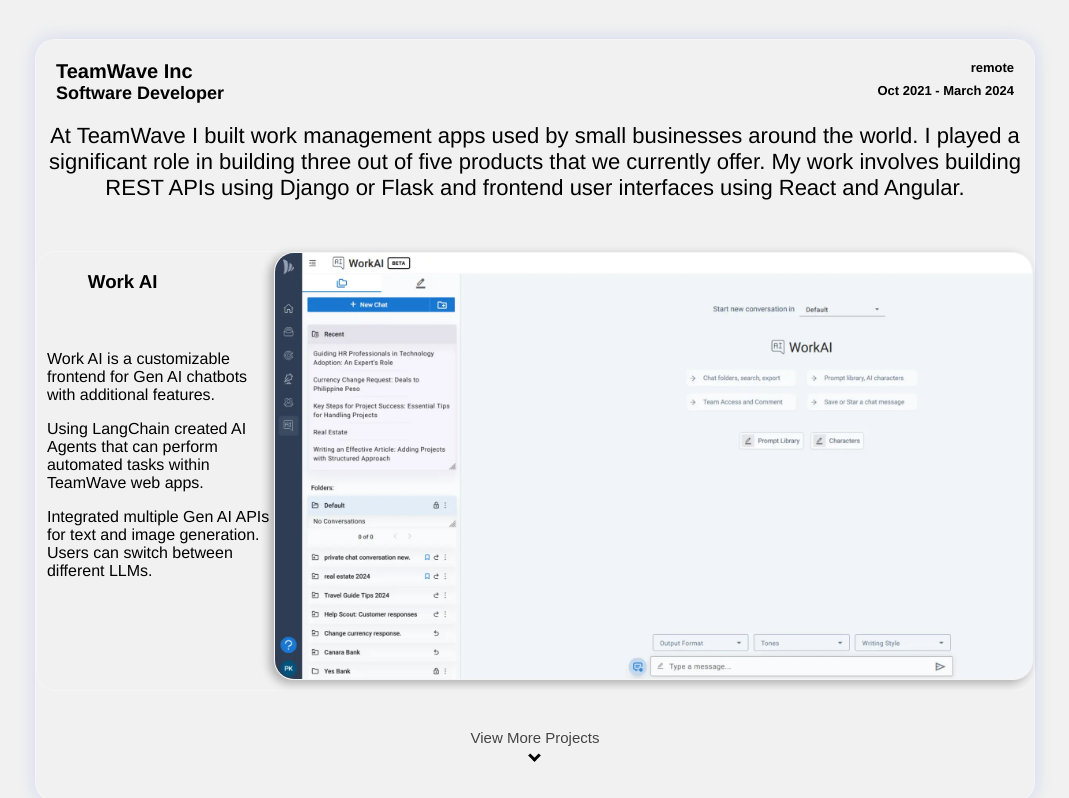
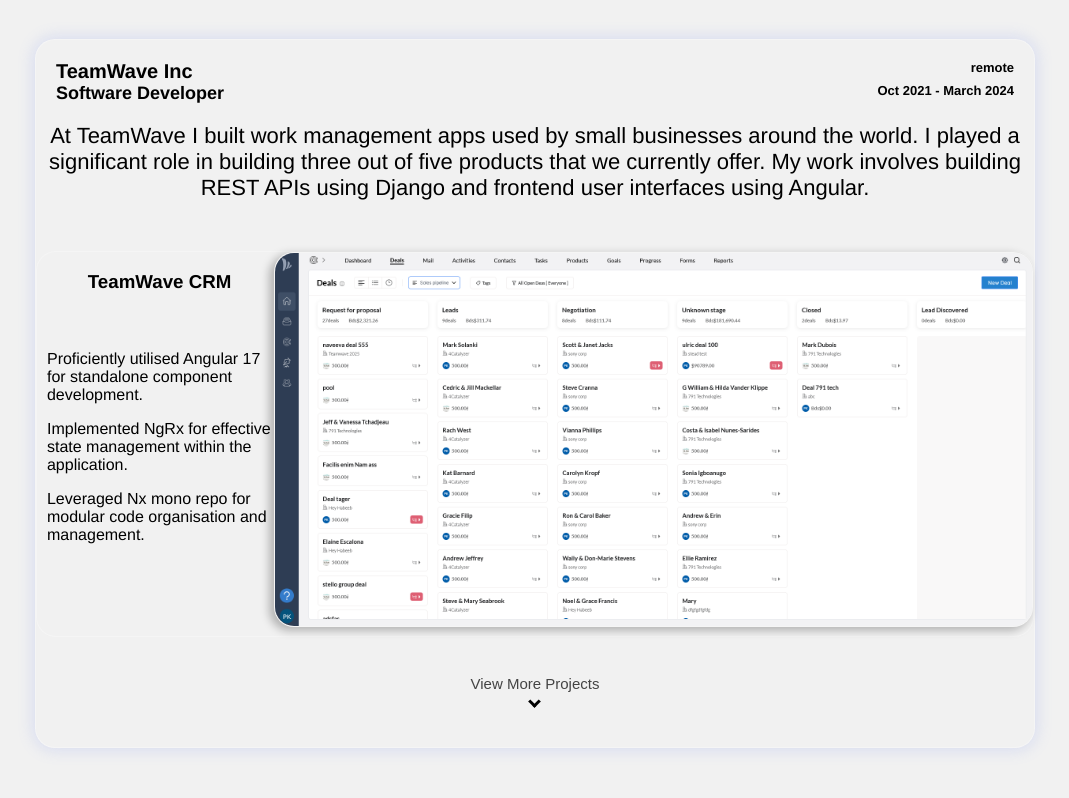
Before and after one commit to Abel-Tom/abel-tom, a React (Vite) app: page / in a window 1280 px wide. Shown: the part 1120-1918 px from the top of the page, without its empty margins (105-1174 px from the left). Built offline with nearby package versions, Linux system fonts and the light colour scheme.

Commit message:
created space

```diff
--- a/src/App.tsx
+++ b/src/App.tsx
@@ -5,7 +5,7 @@
 
 import crmImg from "./assets/crm-1.webp";
 import esignImg from "./assets/esign 1.webp"
-import workAI from "./assets/WorkAI.webp";
+
 import twitterImg from "./assets/twitter.png";
 import linkedInImg from "./assets/linkedin.png";
 import gitHubImg from "./assets/github.png";
@@ -35,22 +35,22 @@
 
   const aboutWork: string = `At TeamWave I built work management apps used by small businesses around the world.
   I played a significant role in building three out of five products that we currently offer.
-  My work involves building REST APIs using Django or Flask and frontend user interfaces using React and Angular. `
+  My work involves building REST APIs using Django and frontend user interfaces using Angular. `
   const stringList: string[] = ['Developer', 'Problem Solver', 'Designer'];
   // const baseUrl: string = 'http://localhost:8000/';
   const baseUrl: string = 'https://portfolio-dzsa.vercel.app/';
-  const [items, setItems] = useState([<ChatBubble name="ai" content={Sentanario}/>]);
+  const [items, setItems] = useState([<ChatBubble name="ai" content={Sentanario} />]);
   const [inputValue, setInputValue] = useState('');
 
   const addItem = (elem: JSX.Element, elem2?: JSX.Element) => {
-    if (elem2){
+    if (elem2) {
       setItems([...items, elem, elem2]);
-    }else{
+    } else {
       setItems([...items, elem]);
     }
   };
 
-  const handleInputChange = (event: ChangeEvent<HTMLInputElement>)=>{
+  const handleInputChange = (event: ChangeEvent<HTMLInputElement>) => {
     setInputValue(event?.target.value)
   }
 
@@ -61,7 +61,7 @@
     }
   };
 
-  const sendPostReq = async (url: string, message: string) =>{
+  const sendPostReq = async (url: string, message: string) => {
     const data = {
       message: message,
       refresh: refresh
@@ -69,10 +69,10 @@
 
     setRefresh(false);
     url = baseUrl.concat(url);
-    try{
+    try {
       const response = await axios.post(url, data);
       return response.data.message;
-    }catch(error: unknown) {
+    } catch (error: unknown) {
       const typedError = error as AxiosError;
       return typedError.code;
     }
@@ -83,18 +83,18 @@
       console.log("Input is empty, contains only whitespace or Sentanario is busy");
       return;
     }
-    const HumanBubble = (<ChatBubble name="user" content={inputValue}/>)
+    const HumanBubble = (<ChatBubble name="user" content={inputValue} />)
     addItem(HumanBubble)
     setLoading(true)
     const resp = await sendPostReq('reply', inputValue);
-    const AIBubble = <ChatBubble name="ai" content={resp}/>
+    const AIBubble = <ChatBubble name="ai" content={resp} />
     addItem(HumanBubble, AIBubble)
     setInputValue('')
     setLoading(false)
   }
 
 
-  const toggleDiv = (event: MouseEvent<HTMLButtonElement>)=>{
+  const toggleDiv = (event: MouseEvent<HTMLButtonElement>) => {
     const content = document.getElementsByClassName("content")[0] as HTMLElement;
     const clickedButton = event.currentTarget as HTMLButtonElement;
     const buttonDiv = clickedButton.childNodes[0] as HTMLDivElement;
@@ -123,21 +123,21 @@
   return (
 
     <div className="body-div">
-      <SpeedInsights/>
-      <Analytics/>
+      <SpeedInsights />
+      <Analytics />
       <div className="align-center-div ">
         <div className="spacer"></div>
-        <a  className="align-center-div" href="https://www.linkedin.com/in/abel-thomas-7b93a2212/">
-          <img   src={linkedInImg} className="icon" alt="LinkedIn Icon"/>
+        <a className="align-center-div" href="https://www.linkedin.com/in/abel-thomas-7b93a2212/">
+          <img src={linkedInImg} className="icon" alt="LinkedIn Icon" />
         </a>
-        <a  className="align-center-div" href="https://github.com/Abel-Tom/">
-          <img  src={gitHubImg} className="icon" alt="GitHub Icon"/>
+        <a className="align-center-div" href="https://github.com/Abel-Tom/">
+          <img src={gitHubImg} className="icon" alt="GitHub Icon" />
         </a>
-        <span  className="align-center-div span-hover" onClick={handleCopy}>
-          <img  src={GmailImg} className="icon" alt="Gmail Icon"/>
+        <span className="align-center-div span-hover" onClick={handleCopy}>
+          <img src={GmailImg} className="icon" alt="Gmail Icon" />
         </span>
-        <a  className="align-center-div" href="https://x.com/Abeltom6/">
-          <img  src={twitterImg} className="icon" alt="Twitter Icon"/>
+        <a className="align-center-div" href="https://x.com/Abeltom6/">
+          <img src={twitterImg} className="icon" alt="Twitter Icon" />
         </a>
         <div className="spacer"></div>
       </div>
@@ -149,45 +149,23 @@
 
       </div>
       <div className="align-center-div">
-        <ThreeDText name="hit-the-floor" content="ABEL THOMAS"/>
+        <ThreeDText name="hit-the-floor" content="ABEL THOMAS" />
       </div>
       <div className="align-center-div">
-        <ThreeDText name="prof" content="SOFTWARE DEVELOPER"/>
+        <ThreeDText name="prof" content="SOFTWARE DEVELOPER" />
       </div>
       <Flipper strings={stringList} />
       <div className="text-center-div margin-bottom">
         {about}
       </div>
       <div className="align-center-div">
-        <ThreeDText name="prof" content="WORK EXPERIENCE"/>
+        <ThreeDText name="prof" content="WORK EXPERIENCE" />
       </div>
       <div className="work-exp card">
-        <Company name="TeamWave Inc" location="remote" role="Software Developer" start="Oct 2021" end="March 2024"/>
+        <Company name="TeamWave Inc" location="remote" role="Software Developer" start="Oct 2021" end="March 2024" />
         <div className="text-center-div">
           {aboutWork}
         </div>
-        <div className="exp-card">
-        <div className="exp-text">
-          <h3 className="exp-head">Work AI</h3>
-          <div className="exp-line">
-          Work AI is a customizable frontend for Gen AI chatbots with additional features.
-          </div>
-          <div className="exp-line">
-          Using LangChain created AI Agents that can perform automated tasks within TeamWave web apps.
-          </div>
-          <div className="exp-line">
-          Integrated multiple Gen AI APIs for text and image generation. Users can switch between different LLMs.
-          </div>
-        </div>
-        <img  className="image" src={workAI} alt="There should be an image here"/>
-        </div>
-    {/* <div className="collapsible-div">
-      <a className="resume" href={resume} download={resume}>View Full Resume</a>
-    </div> */}
-    <div className="collapsible-div">
-      <button id="collapsible-button" type="button" className="collapsible" onClick={toggleDiv}><div>View More Projects</div><i className="arrow2 down"></i></button>
-    </div>
-    <div className="content">
         <div className="exp-card">
           <div className="exp-text">
             <h3 className="exp-head">TeamWave CRM</h3>
@@ -201,8 +179,15 @@
               Leveraged Nx mono repo for modular code organisation and management.
             </div>
           </div>
-        <img  className="image" src={crmImg} alt="There should be an image here"/>
+          <img className="image" src={crmImg} alt="There should be an image here" />
         </div>
+        {/* <div className="collapsible-div">
+      <a className="resume" href={resume} download={resume}>View Full Resume</a>
+    </div> */}
+        <div className="collapsible-div">
+          <button id="collapsible-button" type="button" className="collapsible" onClick={toggleDiv}><div>View More Projects</div><i className="arrow2 down"></i></button>
+        </div>
+        <div className="content">
           <div className="exp-card">
             <div className="exp-text">
               <h3 className="exp-head">TeamWave Esignature</h3>
@@ -216,21 +201,21 @@
                 Employed Celery to create asynchronous tasks to send notifications, files and reminders.
               </div>
             </div>
-        <img  className="image" src={esignImg}/>
+            <img className="image" src={esignImg} />
           </div>
         </div>
       </div>
 
       <div className="align-center-div">
-        <ThreeDText name="prof" content="KNOW MORE"/>
+        <ThreeDText name="prof" content="KNOW MORE" />
       </div>
       <div id="chatCard" className="chat card container" >
         <div className="top-div">
-          {items.map((item,index) =>
+          {items.map((item, index) =>
             <div key={index}>{item}</div>)
           }
           {loading ? (
-              <ChatBubbleLoader visible={loading}/>
+            <ChatBubbleLoader visible={loading} />
           ) : (
             <div>
             </div>
@@ -238,11 +223,11 @@
         </div>
         <div className="align-center-div">
           <input type="text" value={inputValue} placeholder="Type your message"
-          onChange={handleInputChange} onKeyDown={handleKeyDown}/>
+            onChange={handleInputChange} onKeyDown={handleKeyDown} />
           <button className="send-button" onClick={sendMessage}>
             send
             <svg viewBox="0 0 24 24">
-                <path d="M3.4 20.4l17.45-7.48c.81-.35.81-1.49 0-1.84L3.4 3.6c-.66-.29-1.39.2-1.39.91L2 9.12c0 .5.37.93.87.99L17 12 2.87 13.88c-.5.07-.87.5-.87 1l.01 4.61c0 .71.73 1.2 1.39.91z"/>
+              <path d="M3.4 20.4l17.45-7.48c.81-.35.81-1.49 0-1.84L3.4 3.6c-.66-.29-1.39.2-1.39.91L2 9.12c0 .5.37.93.87.99L17 12 2.87 13.88c-.5.07-.87.5-.87 1l.01 4.61c0 .71.73 1.2 1.39.91z" />
             </svg>
           </button>
         </div>
```
Lines whose indentation alone changed are shown as unchanged.
